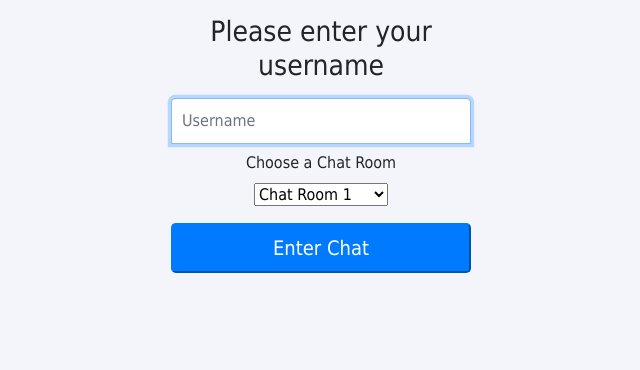
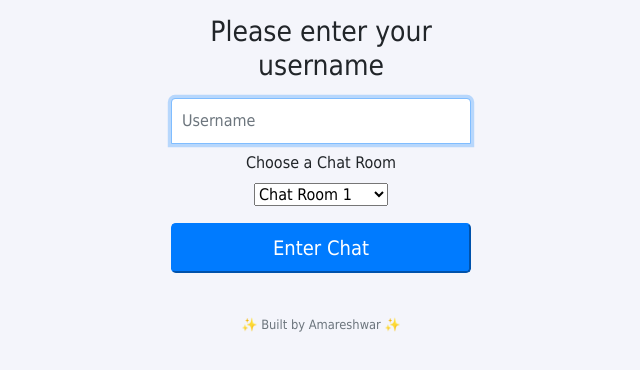
Before and after one commit to amareshwar3/Chat_room, a website: page nodejs-socketio-chat-application-main/nodejs-socketio-chat-application-main/public/index.html in a window 1280 px wide. Shown: the whole page, without its empty margins (319-959 px from the left). Drawn offline with Linux system fonts and the light colour scheme; a web font is replaced by a local one.

Commit message:
Update index.html

```diff
--- a/nodejs-socketio-chat-application-main/nodejs-socketio-chat-application-main/public/index.html
+++ b/nodejs-socketio-chat-application-main/nodejs-socketio-chat-application-main/public/index.html
@@ -46,6 +46,10 @@
       }
     });
   </script>
+    <footer class="text-center mt-4 mb-2 text-muted">
+    <small>✨ Built by Amareshwar ✨</small>
+</footer>
+
 </body>
 
 </html>
```
